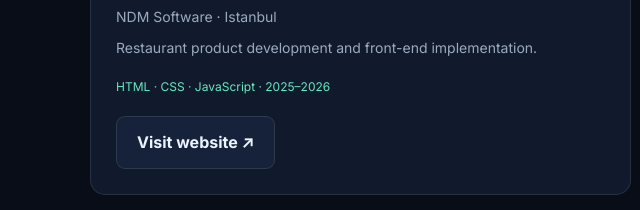
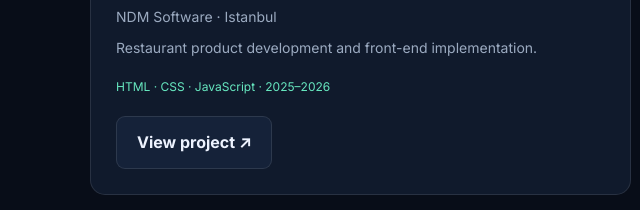
Before and after one commit to awabismailelazhariomerabdelgadir/AwabPortfolio, a plain HTML site: page index.html in a window 1280 px wide. Shown: the part 1206-1416 px from the top of the page, 0-640 px from the left. Drawn offline with Linux system fonts and the light colour scheme.

Commit message:
Change button text from 'Visit website' to 'View project'

```diff
--- a/index.html
+++ b/index.html
@@ -750,7 +750,7 @@ html[lang="ar"] .tags {
                class="btn secondary"
                style="margin-top:18px"
                data-en="Visit website ↗"
-               data-ar="زيارة الموقع ↗">Visit website ↗</a>
+               data-ar="زيارة الموقع ↗">View project ↗</a>
         </article>
 
         <article class="project" data-category="internship">
```
